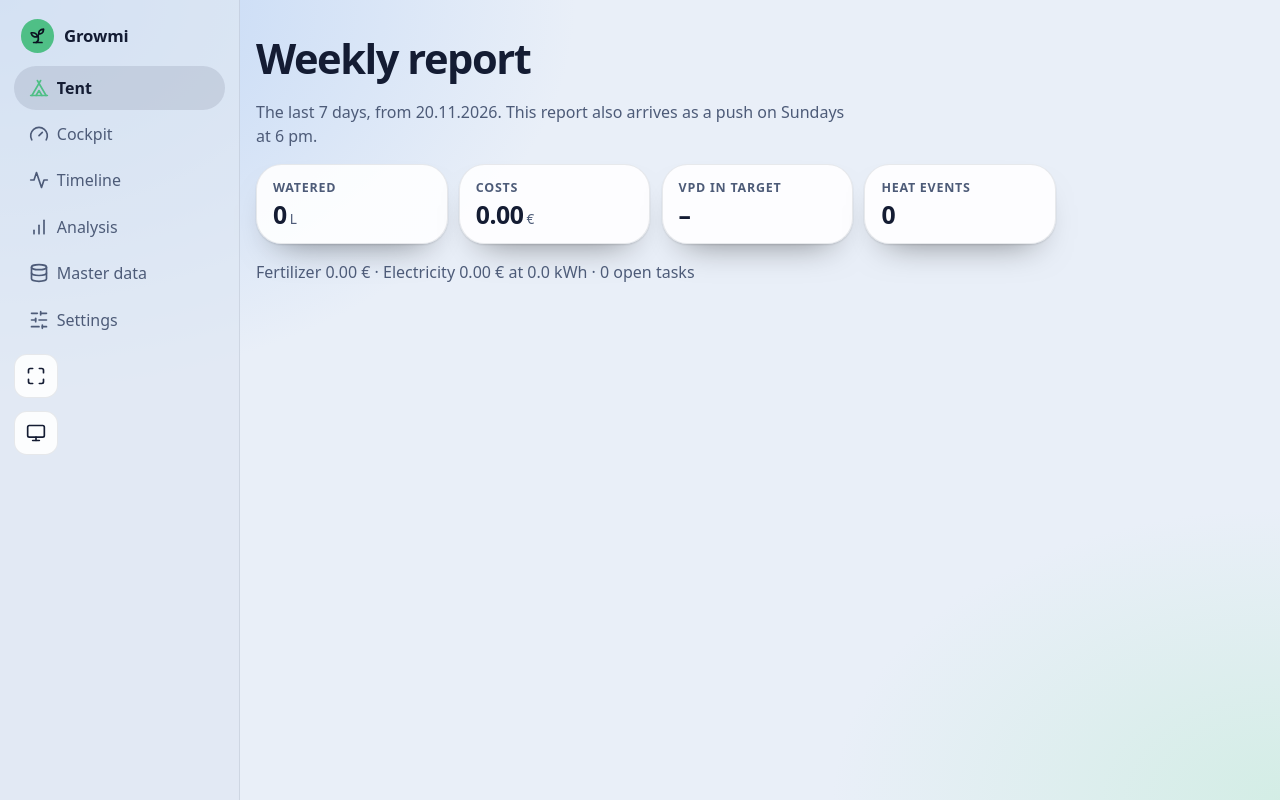
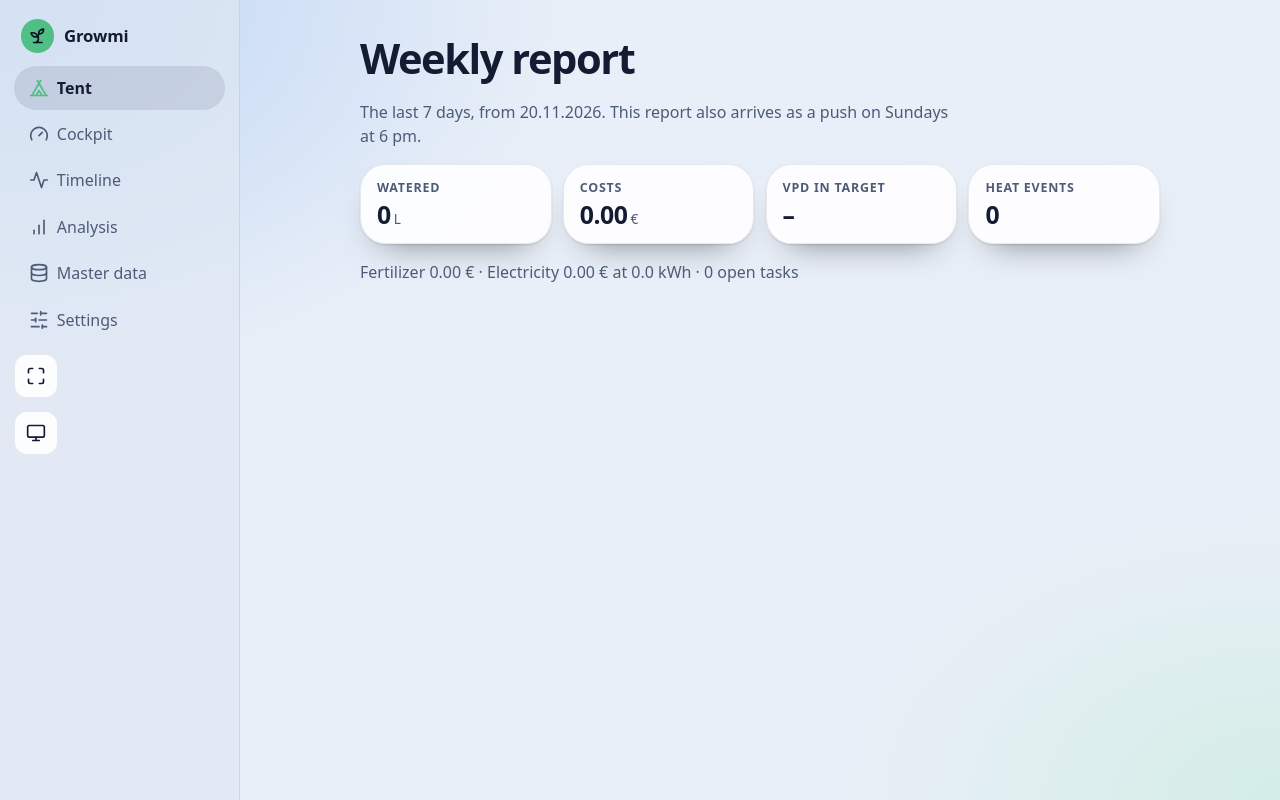
Before and after one commit to thilokayser/growmi, a FastAPI app: page /bericht in a window 1280 px wide. Run offline with FastAPI, Linux system fonts and the light colour scheme; data that the repository does not hold is empty; parts of the project's set-up code (start-up, migrations or seed data) failed here and were passed over.

Commit message:
Desktop: centre the content next to the sidebar (0.28.10)
Co-Authored-By: Claude Opus 5.5 <noreply@anthropic.com>

```diff
--- a/growmi/app/static/style.css
+++ b/growmi/app/static/style.css
@@ -396,8 +396,9 @@ output { font-size: .9rem; }
   .subnav { display: flex; flex-direction: column; gap: .1rem; padding-top: .8rem; border-top: 1px solid var(--hairline); }
   .subnav a { padding: .35rem .9rem; border-radius: .6rem; color: var(--muted); text-decoration: none; font-size: .92rem; }
   .subnav a:hover { color: var(--text); background: var(--surface); }
-  main { margin-left: 15rem; max-width: 52rem; padding-top: 2rem; }
-  .kiosk main { margin-left: 0; }
+  body { padding-left: 15rem; }  /* the content centres in the space right of the sidebar */
+  body.kiosk { padding-left: 0; }
+  main { margin: 0 auto; max-width: 52rem; padding-top: 2rem; }
 }
 
 /* Auswertung: filter links, postcards, photo upload */
--- a/growmi/config.yaml
+++ b/growmi/config.yaml
@@ -1,5 +1,5 @@
 name: Growmi
-version: "0.28.9"
+version: "0.28.10"
 slug: growmi
 url: https://github.com/thilokayser/growmi
 description: Track. Grow. Harvest. Tagebuch, Verlauf und Auswertung für dein Zelt
```
Also changed, not shown: growmi/CHANGELOG.md.
